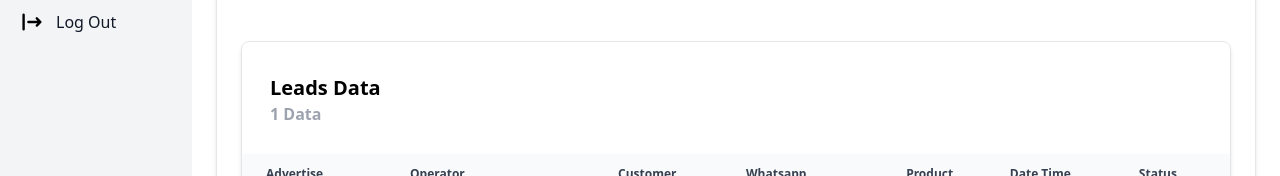
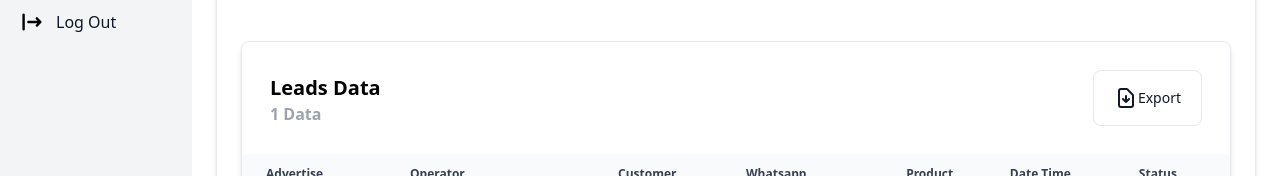
Before and after one commit to k2glyph/crm_office, a React (Create React App) app in the folder frontend/: page / in a window 1280 px wide. Shown: the part 464-640 px from the top of the page. Built offline with nearby package versions, Linux system fonts and the light colour scheme.

Commit message:
fixed table

```diff
--- a/frontend/src/App.js
+++ b/frontend/src/App.js
@@ -5,9 +5,7 @@ import Dashboard from './Pages/Dashboard/Dashboard';
 function App() {
   return (
     <div>
-      <div>
-        <Dashboard />
-      </div>
+      <Dashboard />
     </div>
   );
 }
--- a/frontend/src/Components/Atoms/Table/Table.js
+++ b/frontend/src/Components/Atoms/Table/Table.js
@@ -8,7 +8,10 @@ function Table({HeadTitle, SubTitle}) {
                 <h1 className='font-bold text-xl antialiased'>{HeadTitle}</h1>
                 <span className='text-gray-400 font-semibold'>{SubTitle}</span>
             </div>
-            <button  />
+            <button type='button' className='text-gray-900 bg-white hover:bg-gray-100 border border-gray-200 focus:ring-4 focus:outline-none focus:ring-gray-100 font-medium rounded-lg text-sm px-5 py-2.5 text-center inline-flex items-center '>
+            <svg className='w-6 h-6' fill='none' stroke='currentColor' viewBox='0 0 24 24' xmlns='http://www.w3.org/2000/svg'><path strokeLinecap='round' strokeLinejoin='round' strokeWidth='2' d='M12 10v6m0 0l-3-3m3 3l3-3m2 8H7a2 2 0 01-2-2V5a2 2 0 012-2h5.586a1 1 0 01.707.293l5.414 5.414a1 1 0 01.293.707V19a2 2 0 01-2 2z'></path></svg>
+                Export
+            </button>
         </div>
         <table className='w-full text-sm text-left text-gray-500'>
             <thead className='text-xs text-gray-700 bg-gray-50'>
```
Also changed, not shown: frontend/src/index.js (+4 -4 lines).
